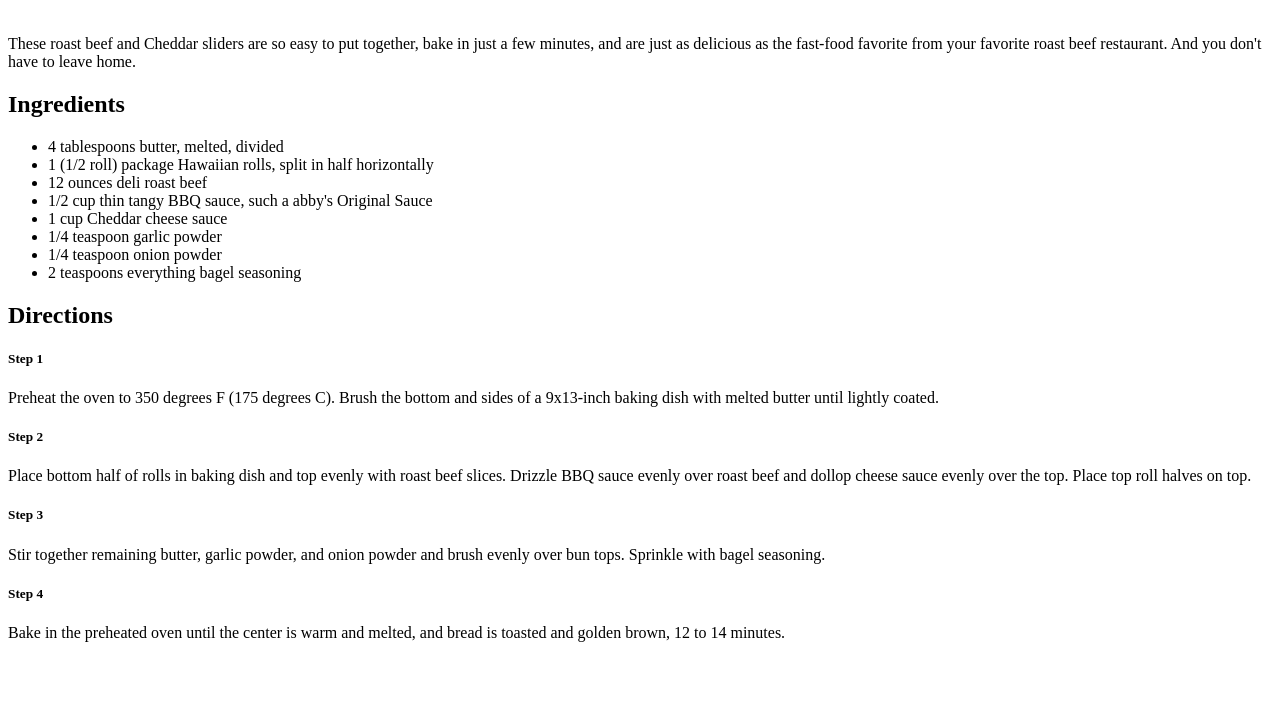
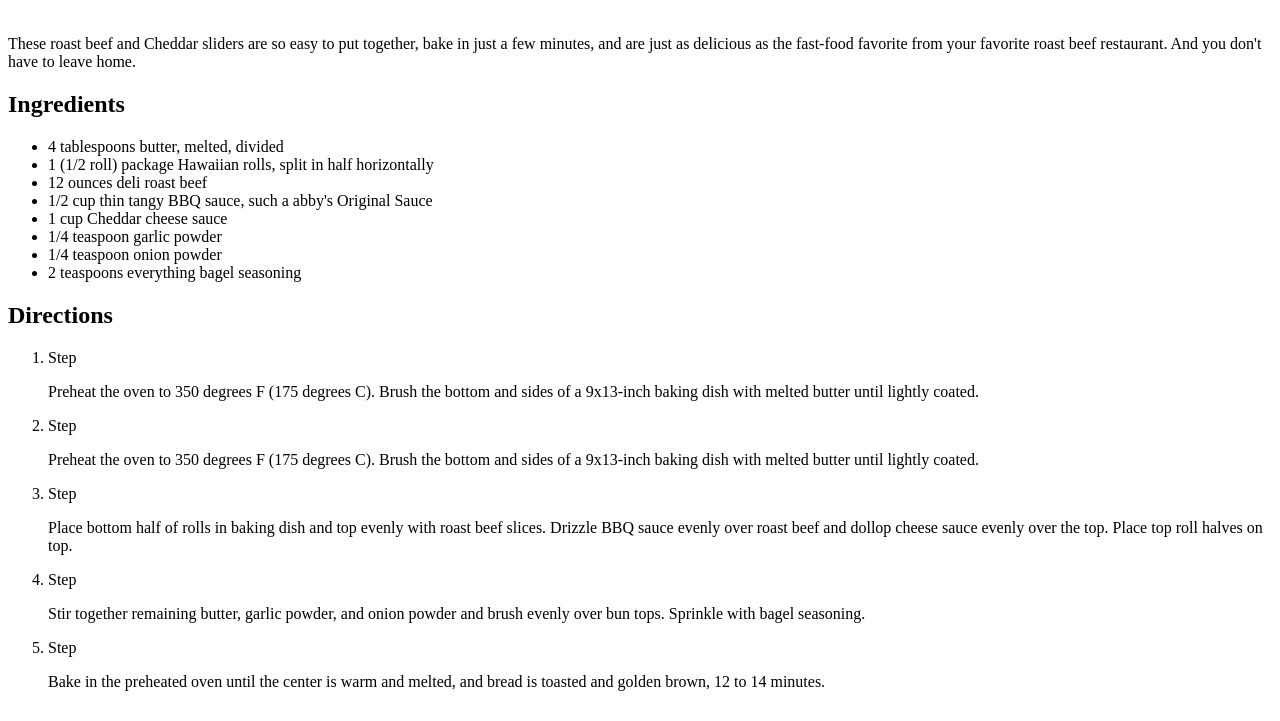
Before and after one commit to tarnuepeter/odin-recipes, a plain HTML site: page water_greens_turbogie.html in a window 1280 px wide. Shown: the part 79-800 px from the top of the page. Drawn offline with Linux system fonts and the light colour scheme.

Commit message:
Restructure the code in the recipe file
Restructure the codes in the recipe file by listing
all of the steps order list and measurement in un-order list.

```diff
--- a/water_greens_turbogie.html
+++ b/water_greens_turbogie.html
@@ -30,32 +30,38 @@
     </ul>
 
     <h2>Directions</h2>
-    <h5>Step 1</h5>
-    <p>Preheat the oven to 350 degrees F (175 degrees C).
+    <ol type="1">
+        <li>Step</li>
+        <p>
+            Preheat the oven to 350 degrees F (175 degrees C).
             Brush the bottom and sides of a 9x13-inch baking dish
             with melted butter until lightly coated.
         </p>
-
-    <h5>Step 2</h5>
+        <li>Step</li>
+        <p>
+            Preheat the oven to 350 degrees F (175 degrees C).
+            Brush the bottom and sides of a 9x13-inch baking dish
+            with melted butter until lightly coated.
+        </p>
+        <li>Step</li>
         <p>
             Place bottom half of rolls in baking dish and top evenly
             with roast beef slices. Drizzle BBQ sauce evenly over
             roast beef and dollop cheese sauce evenly over the top.
             Place top roll halves on top.
         </p>
-
-    <h5>Step 3</h5>
+        <li>Step</li>
         <p>
             Stir together remaining butter, garlic powder, and
             onion powder and brush evenly over bun tops.
             Sprinkle with bagel seasoning.
         </p>
-
-    <h5>Step 4</h5>
+        <li>Step</li>
         <p>
             Bake in the preheated oven until the center is warm and
             melted, and bread is toasted and golden brown, 12 to
             14 minutes.
         </p>
+    </ol>
 </body>
 </html>
```
Lines whose indentation alone changed are shown as unchanged.
